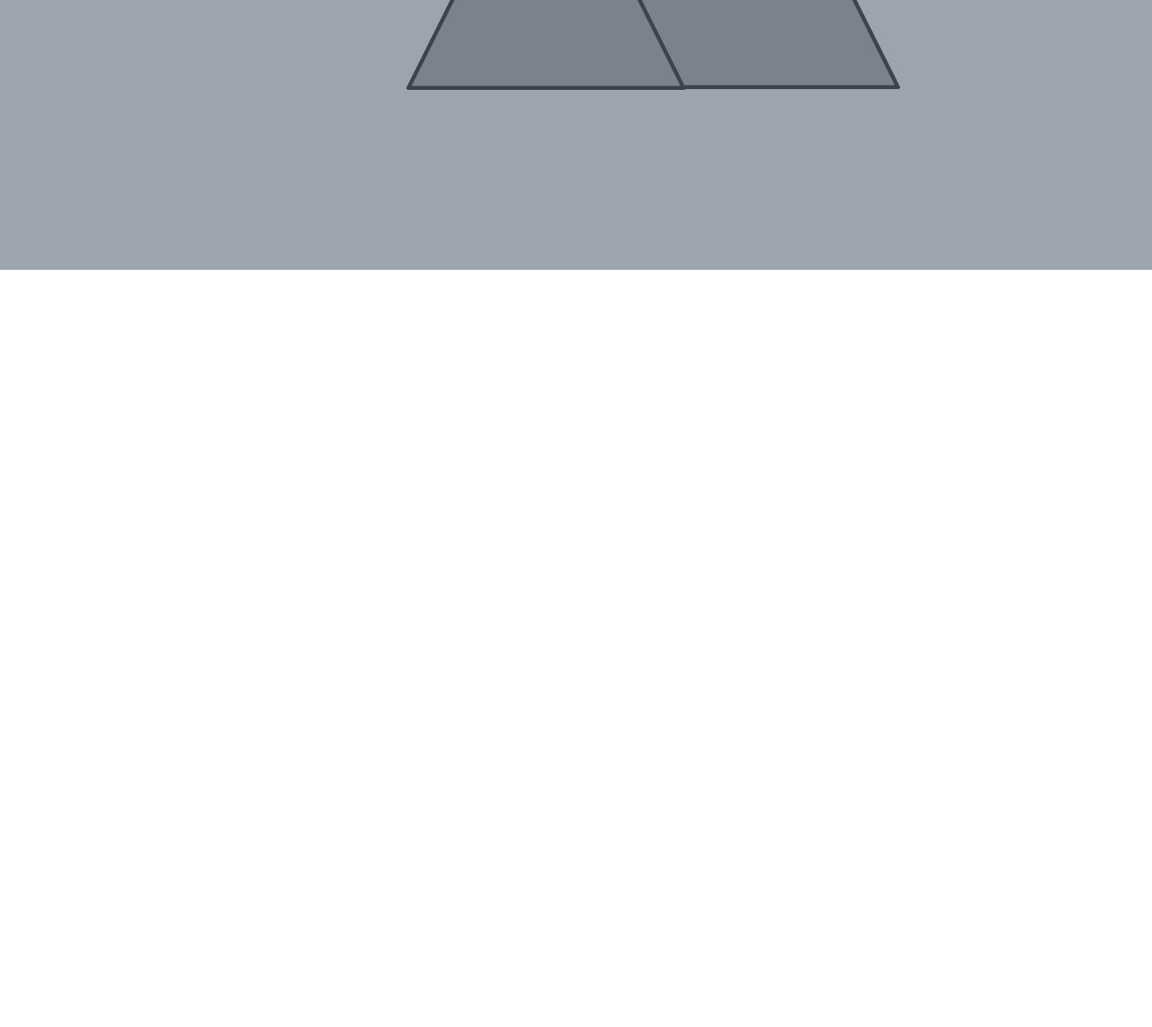
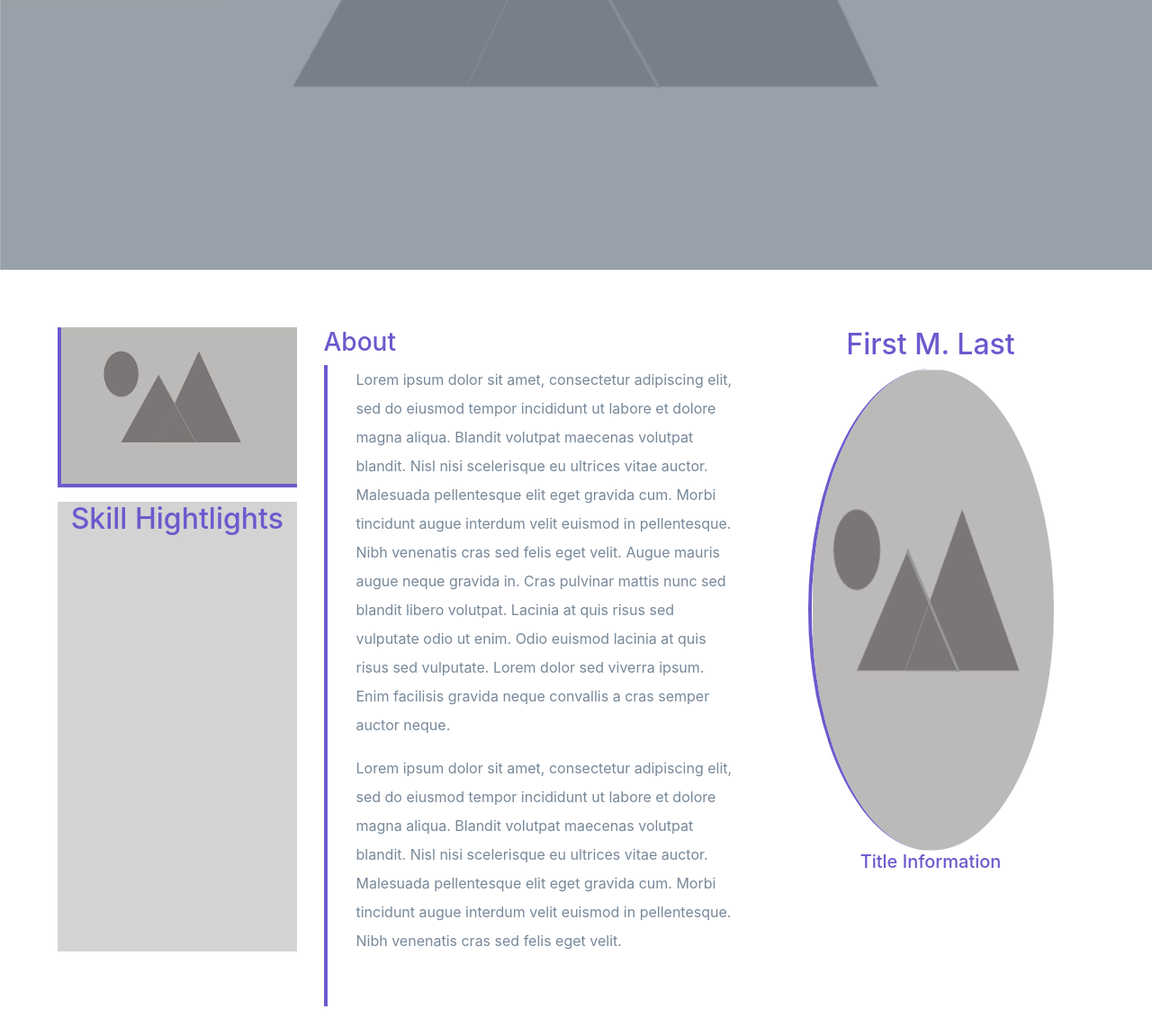
Before and after one commit to daileyo/bootstrap-starter, a website: page index.html in a window 1280 px wide. Shown: the part 500-1642 px from the top of the page at 90% size. Before the commit the page ends 800 px from the top, so only its background shows below. Drawn offline with nearby package versions, Linux system fonts and the light colour scheme.

Commit message:
Added about section. Created placeholder images and apprpopriate styling.

```diff
--- a/css/index.css
+++ b/css/index.css
@@ -13,11 +13,19 @@
     padding: 4em;
     margin: 0;
 }
+.page-header {
+    top: 10em;
+}
+
+.letter {
+    border-bottom: 4px solid slateblue;
+    border-left: 4px solid slateblue;
+}
 
 /*header*/
 .header {
     position: relative;
-    background-image: url('../images/header-bg.jpg');
+    background-image: url('../images/header-bg.png');
     background-attachment: fixed;
     background-size: cover;
     background-position: center;
@@ -35,5 +43,44 @@
     margin: auto;
     background: darkslategray;
 }
+/*end header*/
 
-/*end header*/
+/*about*/
+.about {
+    position: absolute;
+}
+.about-desc {
+    border-left: 4px solid slateblue;
+    height: 100%;
+}
+.about-img-main {
+    height: 75%;
+    width: 75%;
+    border-radius: 50%;
+    border-left: 4px solid slateblue;
+}
+.about-highlights {
+    height: 70%;
+    width: 100%;
+    margin-top: 1em;
+    background-color: lightgray;
+}
+.about span {
+    display: block;
+    color: lightslategray;
+    position: absolute;
+    left: 115px;
+}
+.about h3 {
+    color: slateblue;
+}
+.about h2, h5 {
+    color: slateblue;
+    text-align: center;
+}
+.about p {
+    line-height: 2;
+    color: lightslategray;
+    padding-left: 2em;
+}
+/*end about*/
--- a/index.html
+++ b/index.html
@@ -37,5 +37,60 @@
                 </div>
             </div>
         </header>
+
+        <div id="about" class="about">
+            <div class="page">
+                <div class="desc">
+                    <div class="row page-header">
+                            <div class="col-lg-3 col-md-3 col-sm-12">
+                                <img src="images/letter-left.png" class="letter img-fluid">
+                                <div class="about-highlights">
+                                    <h2>Skill Hightlights</h2>
+                                </div>
+                            </div>
+                            <div class="col-lg-5 col-md-5 col-sm-12 ";>
+                                <h3>About</h3>
+                                <div class="about-desc">
+                                    <p>
+                                        Lorem ipsum dolor sit amet, consectetur adipiscing elit, sed do eiusmod
+                                        tempor incididunt ut labore et dolore magna aliqua. Blandit volutpat
+                                        maecenas volutpat blandit. Nisl nisi scelerisque eu ultrices vitae auctor.
+                                        Malesuada pellentesque elit eget gravida cum. Morbi tincidunt augue
+                                        interdum velit euismod in pellentesque. Nibh venenatis cras sed felis eget
+                                        velit. Augue mauris augue neque gravida in. Cras pulvinar mattis nunc sed
+                                        blandit libero volutpat. Lacinia at quis risus sed vulputate odio ut enim.
+                                        Odio euismod lacinia at quis risus sed vulputate. Lorem dolor sed viverra
+                                        ipsum. Enim facilisis gravida neque convallis a cras semper auctor neque.
+                                    </p>
+                                    <p>
+                                        Lorem ipsum dolor sit amet, consectetur adipiscing elit, sed do eiusmod
+                                        tempor incididunt ut labore et dolore magna aliqua. Blandit volutpat
+                                        maecenas volutpat blandit. Nisl nisi scelerisque eu ultrices vitae auctor.
+                                        Malesuada pellentesque elit eget gravida cum. Morbi tincidunt augue
+                                        interdum velit euismod in pellentesque. Nibh venenatis cras sed felis eget
+                                        velit.
+                                    </p>
+                                </div>
+                            </div>
+                            <div class="col-lg-4 col-md-4 col-sm-12">
+                            <h2>First M. Last</h2>
+                                <img src="images/profile-right.png" class="about-img-main img-fluid mx-auto d-block">
+                                <h5>Title Information</h5>
+                            </div>
+                    </div>
+                    <div class="row">
+                        <div class="col-lg-3 col-md-3 col-sm-12 my-auto">
+
+                        </div>
+                        <div class="col-lg-5 col-md-5 col-sm-12 my-auto">
+
+                        </div>
+                        <div class="col-lg-4 col-md-4 col-sm-12 my-auto">
+
+                        </div>
+                    </div>
+                </div>
+            </div>
+        </div>
     </body>
 </html>
```
Also changed, not shown: images/header-bg.jpg (deleted), images/header-bg.png (added), images/letter-left.png (added), images/placeholder-main.jpg (added), images/profile-right.png (added), 1 other file.
